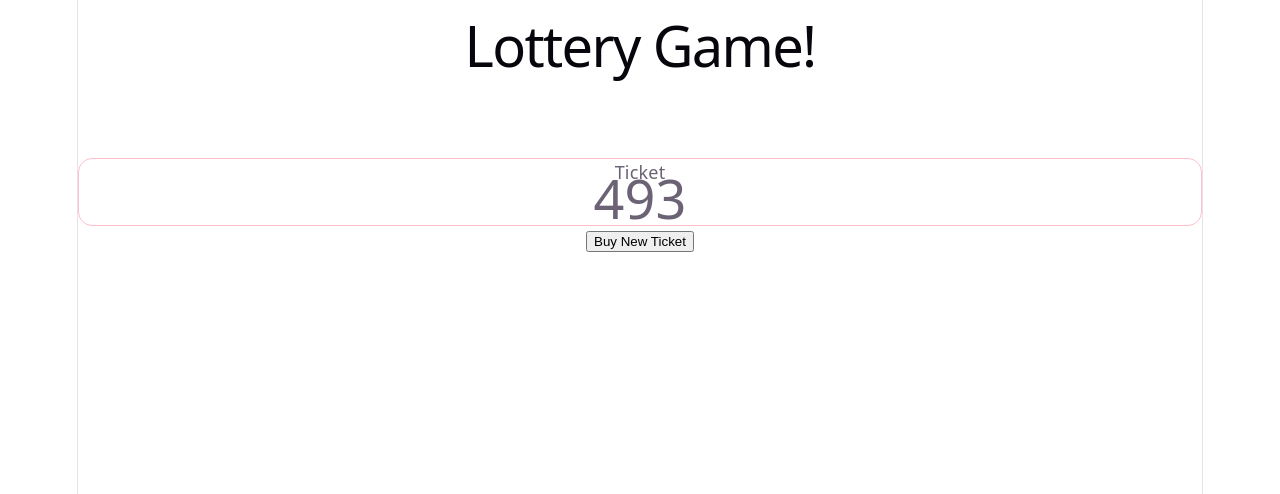
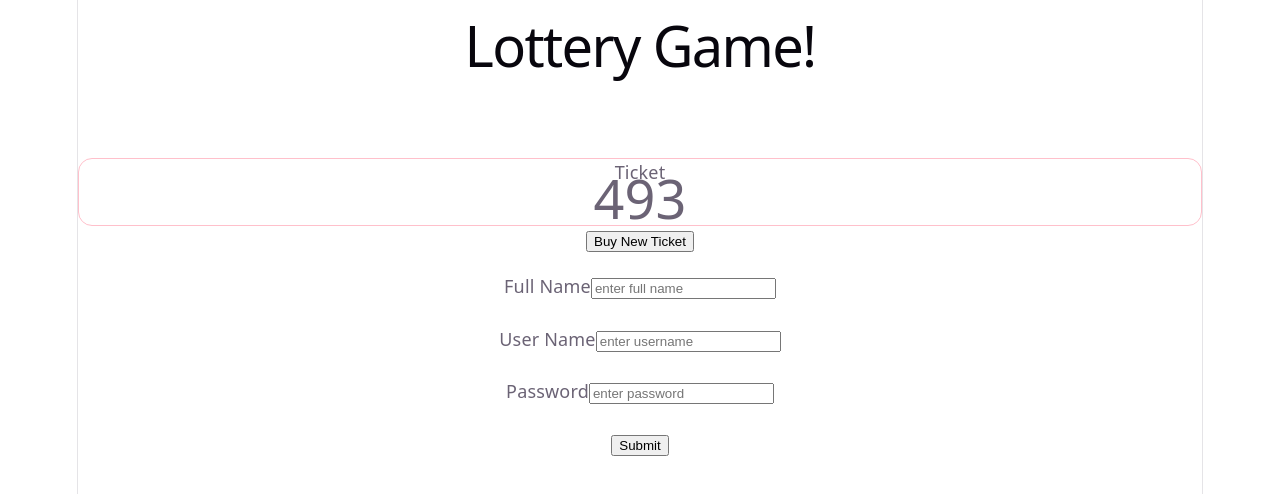
Before and after one commit to Princedeve/React, a React (Vite) app in the folder react-state-class/: page / in a window 1280 px wide. Shown: the top 494 px of the page. Built offline with nearby package versions, Linux system fonts and the light colour scheme.

Commit message:
update code

```diff
--- a/react-state-class/src/App.jsx
+++ b/react-state-class/src/App.jsx
@@ -5,6 +5,7 @@ import LudoBoard from "./LudoBoard";
 import TodoList from "./TodoList";
 import Lottery from './Lottery';
 import { sum } from './helper';
+import Form from './Form';
 
 function App() {
   let winCondition = (ticket) => {
@@ -16,6 +17,7 @@ function App() {
   return (
   <>
   <Lottery n={3} winCondition={winCondition}/>
+  <Form />
   </>
    );
 }
--- /dev/null
+++ b/react-state-class/src/Form.jsx
@@ -0,0 +1,63 @@
+import { useState } from "react";
+
+export default function Form(){
+    let [formData, setFormData] = useState({
+        fullName: "",
+        userName: "",
+        password: "",
+    });
+
+    // let handleNameChange = (event) => {
+    //     setFullName(event.target.value);
+    // };
+    // let handleUsername = (event) => {
+    //     setUsername(event.target.value);
+    // };
+    // inputChange -> onchange -> handleNameChange -> setFullName -> fullName is state var-> input Change per show ho rahi he
+
+    let handleInputChange = (event) => {
+        setFormData((currData) => {
+            return { ...currData, [event.target.name]: event.target.value };
+        });
+    };
+
+    let handleSubmit = (event) => {
+        event.preventDefault();
+        console.log(formData);
+        setFormData({
+            fullName: "",
+            userName: "",
+            password: "",
+        });
+    };
+
+    return(
+        <form onSubmit={handleSubmit}>
+            <label htmlFor="fullName">Full Name</label>
+            <input placeholder="enter full name"
+             type="text" value={formData.fullName}
+              id="fullName"
+              name="fullName"
+              onChange={handleInputChange}
+              />
+              <br /><br />
+              <label htmlFor="userName">User Name</label>
+            <input placeholder="enter username"
+             type="text" value={formData.userName}
+              id="userName"
+              name="userName"
+              onChange={handleInputChange}
+              />
+              <br /><br />
+            <label htmlFor="password">Password</label>
+            <input placeholder="enter password"
+             type="password" value={formData.password}
+              id="password"
+              name="password"
+              onChange={handleInputChange}
+              />
+              <br /><br />
+            <button>Submit</button>
+        </form>
+    );
+}
```
